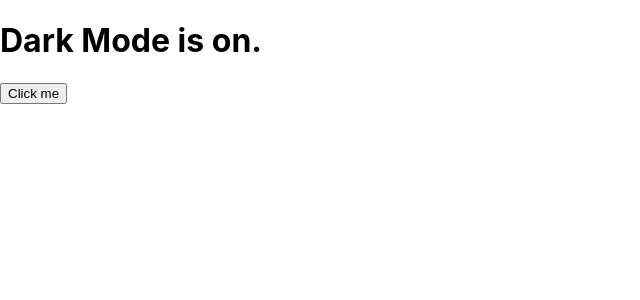
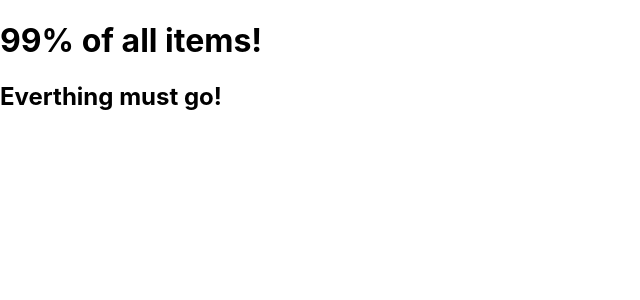
Before and after one commit to AmanUllah687/react-practice, a React (Create React App) app: page / in a window 1280 px wide. Shown: the top 300 px of the page, without its empty margins (0-640 px from the left). Built offline with nearby package versions, Linux system fonts and the light colour scheme.

Commit message:
Added more React components & code

```diff
--- a/src/App.js
+++ b/src/App.js
@@ -90,11 +90,53 @@ export default NumBillboard;
 // export default App;
 
 
-// Use Events
- import ModeToggler from "./ModeToggler";
+// User Events
+/*
+import ModeToggler from "./ModeToggler";
  function App() {
+
      return (
          <ModeToggler />
      );
  };
   export default App;
+  */
+
+
+  // Dynamic Events
+  /*
+  function App() {
+    function handleClick() {
+      let randomNum = Math.floor(Math.random() * 3) + 1;
+      console.log(randomNum);
+      let userInput = prompt('Type a number');
+      alert(`Computer Number: ${randomNum}, Your Guess: ${userInput}`);
+    }
+    return (
+      <div>
+        <h1>Task: Add a button and handle a click event</h1>
+        <button onClick={handleClick}>Guess the number between 1 and 3.</button>
+
+      </div>
+    );
+  }
+
+  export default App;
+  */
+  import PromoHeading from "./PromoHeading"
+  const  data = {
+    heading: "99% of all items!",
+    callToAction: "Everthing must go!"
+   }
+ function Promo() {
+  return (
+    <div>
+      <PromoHeading
+       heading={data.heading}
+      callToAction={data.callToAction}
+      />
+    </div>
+  )
+
+ }
+ export default Promo;
--- a/src/ModeToggler.js
+++ b/src/ModeToggler.js
@@ -1,10 +1,10 @@
 function ModeToggler() {
-    let darkModeOn = true;
-    const darkMode =<h1>Dark Mode is on.</h1>
-    const lightMode =<h1>light Mode is on.</h1>
+    let darkModeOn = false;
+    const darkMode = <h1>Dark Mode is on.</h1>
+    const lightMode = <h1>light Mode is on.</h1>
     function handleClick() {
         darkModeOn = !darkModeOn;
-        if(darkMode == true) {
+        if(darkModeOn == true) {
             console.log("Dark mode is On")
         }
         else {
--- /dev/null
+++ b/src/PromoHeading.js
@@ -0,0 +1,9 @@
+function PromoHeading(props) {
+    return (
+        <div>
+        <h1>{props.heading}</h1>
+        <h2>{props.callToAction}</h2>
+        </div>
+    );
+}
+export default PromoHeading;
```
